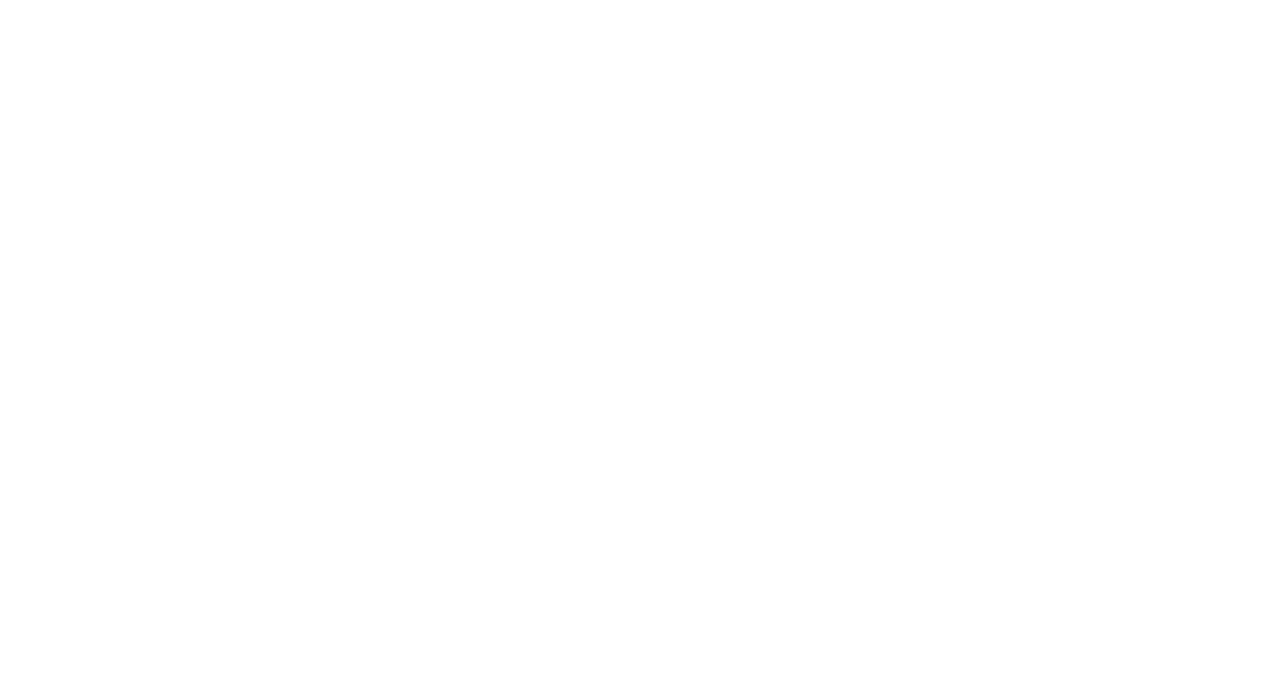
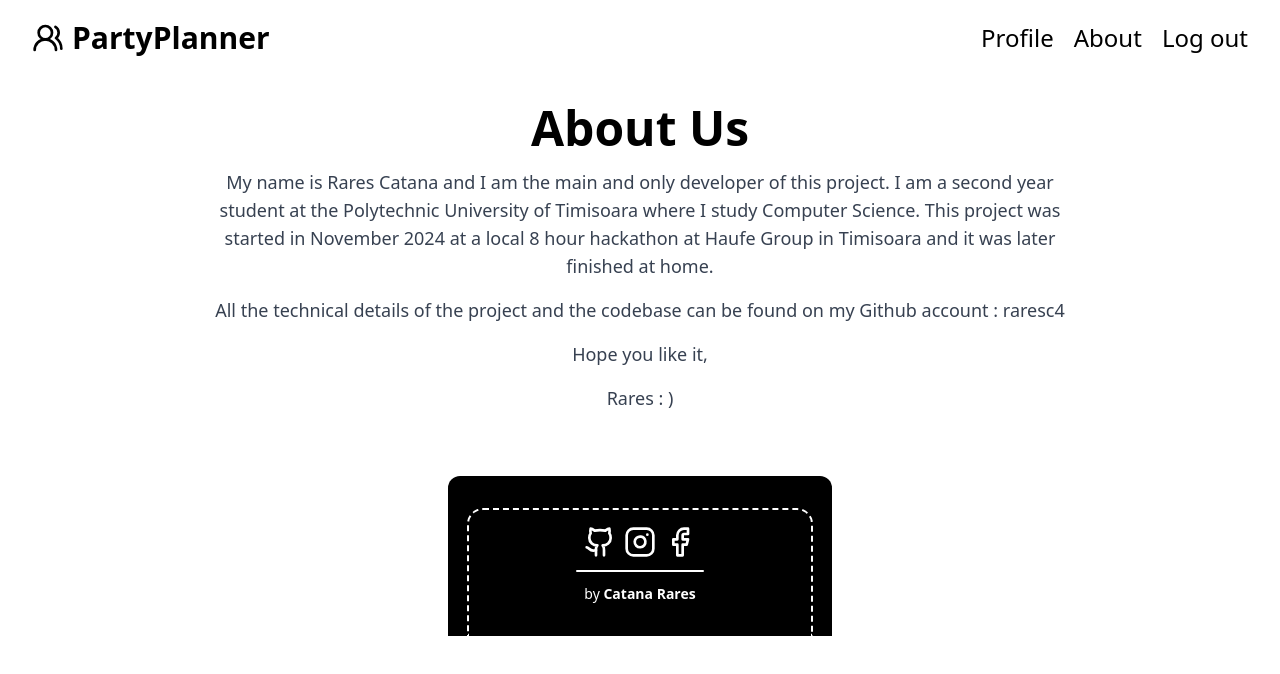
Before and after one commit to raresc4/PartyPlanner, a React (Create React App) app in the folder frontend4/: page /about in a window 1280 px wide. Before the commit this address had no page. Shown: the top 674 px of the page. Built offline with nearby package versions, Linux system fonts and the light colour scheme.

Commit message:
final frontend updates

```diff
--- a/frontend4/src/App.js
+++ b/frontend4/src/App.js
@@ -4,6 +4,7 @@
 import CommunityPage from './Pages/CommunityPage';
 import MainPage from './Pages/MainPage';
 import ProfilePage from './Pages/ProfilePage';
+import AboutPage from './Pages/AboutPage';
 
 function App() {
   return (
@@ -16,6 +17,9 @@
         } />
         <Route path="/camera/:name" element={<CommunityPage />} />
         <Route path="/" element={<MainPage />} />
+        <Route path="/about" element={
+          <AboutPage />}
+          />
       </Routes>
     </BrowserRouter>
   );
--- a/frontend4/src/Components/Footer.jsx
+++ b/frontend4/src/Components/Footer.jsx
@@ -7,9 +7,9 @@
                 <div className="h-[80%] w-[90%] bg-black border-2 border-white border-dashed rounded-tr-2xl rounded-tl-2xl border-b-0 flex flex-col items-center justify-start gap-y-3">
 
                     <div className="flex flex-row items-center justify-center mt-4 gap-x-2">
-                        <a><Github size={32} className="text-2xl text-white hover:text-green-300 hover:cursor-pointer hover:transition-all" /></a>
-                        <a><Instagram size={32} className="text-2xl text-white hover:text-pink-300 hover:cursor-pointer hover:transition-all" /></a>
-                        <a><Facebook size={32} className="text-2xl text-white hover:text-cyan-300 hover:cursor-pointer hover:transition-all" /></a>
+                        <a href="https://github.com/raresc4"><Github size={32} className="text-2xl text-white hover:text-green-300 hover:cursor-pointer hover:transition-all" /></a>
+                        <a href="https://www.instagram.com/raresc4/"><Instagram size={32} className="text-2xl text-white hover:text-pink-300 hover:cursor-pointer hover:transition-all" /></a>
+                        <a href="https://www.facebook.com/profile.php?id=100009349017808"><Facebook size={32} className="text-2xl text-white hover:text-cyan-300 hover:cursor-pointer hover:transition-all" /></a>
                     </div>
 
                     <div className="w-[8rem] h-0.5 bg-white rounded-full" />
--- a/frontend4/src/Components/Navbar.jsx
+++ b/frontend4/src/Components/Navbar.jsx
@@ -16,7 +16,7 @@
 
         <ul className="list-none flex flex-row gap-x-5 text-2xl">
             <li className="hover:font-bold hover:transition-all hover:cursor-pointer" onClick={() => navigate('/profile')}>Profile</li>
-            <li className="hover:font-bold hover:transition-all hover:cursor-pointer">About</li>
+            <li className="hover:font-bold hover:transition-all hover:cursor-pointer" onClick={() => navigate('/about')}>About</li>
             <li onClick={ () => {
                 const credentials = btoa(`${user}:${pass}`);
                 (async () => {
--- /dev/null
+++ b/frontend4/src/Pages/AboutPage.jsx
@@ -0,0 +1,33 @@
+import React from "react";
+import BaseLayout from "../Layouts/BaseLayout";
+import Footer from "../Components/Footer";
+
+export default function AboutPage() {
+    return (
+        <>
+        <BaseLayout>
+        <div class="container mx-auto py-12 px-4">
+         <section class="text-center">
+            <h2 class="text-5xl font-extrabold mb-4 text-black">About Us</h2>
+            <p class="text-lg text-gray-700 max-w-4xl mx-auto">
+                My name is Rares Catana and I am the main and only developer of this project. I am a second year student at the Polytechnic University of Timisoara where I study Computer Science.  This project was started in November 2024 at a local 8 hour hackathon at Haufe Group in Timisoara and it was later finished at home.
+
+
+            </p>
+            <p class="text-lg text-gray-700 max-w-4xl my-4 mx-auto">
+                All the technical details of the project and the codebase can be found on my Github account : raresc4
+            </p>
+            <p class="text-lg text-gray-700 max-w-4xl my-4 mx-auto">
+                Hope you like it,
+            </p>
+            <p class="text-lg text-gray-700 max-w-4xl my-4 mx-auto">
+                Rares : )
+            </p>
+             </section>
+        </div>
+
+        </BaseLayout>
+        <Footer/>
+            </>
+    )
+}
--- a/frontend4/src/Pages/CommunityPage.jsx
+++ b/frontend4/src/Pages/CommunityPage.jsx
@@ -51,34 +51,7 @@
     const navigate = useNavigate();
 
     const initialTasks = [
-        {
-            title: 'Task 1',
-            description: 'Description 1',
-            progress: 50,
-            assignee: 'john_doe',
-            counter : 0
-        },
-        {
-            title: 'Task 2',
-            description: 'Description 2',
-            progress: 50,
-            assignee: 'jane_doe',
-            counter : 0
-        },
-        {
-            title: 'Task 3',
-            description: 'Description 3',
-            progress: 50,
-            assignee: 'john_doe',
-            counter : 0
-        },
-        {
-            title: 'Task 4',
-            description: 'Description 4',
-            progress: 50,
-            assignee: 'jane_doe',
-            counter : 0
-        }
+
     ];
 
     const getMonth = (date) => {
@@ -243,8 +216,14 @@
             console.log(data.event);
             if(data.success === true) {
             const event = data.event;
+            if(event.involvedUsers) {
             setUsers(buildUsers(event.involvedUsers, event.admin));
+            } else {
+                setUsers(buildUsers([], event.admin));
+            }
+            if(event.tasks) {
             dispatch({ type: 'updateTasks', payload: buildTasks(event.tasks) });
+            }
             setTitle(event.title);
             setDate(event.date);
             setLocation(event.location);
@@ -281,7 +260,14 @@
                 <h1 className='text-2xl font-bold'> Members </h1>
                 {users.map((user, index) => (
                     <div key={index} className='flex flex-row justify-start items-center gap-x-2'>
+                        { user.name === admin ?
+                        <>
+                        <p className="text-md w-full">{user.name} (admin)</p>
+                        </> :
+                        <>
                         <p className="text-md w-full">{user.name}</p>
+                        </>
+}
                     </div>
                 ))}
 
@@ -310,7 +296,8 @@
 
                             <div key={index} className='w-full flex flex-row justify-start items-center'>
                                 <p>{task.assignee}</p>
-                                <button className="shrink-20 inline-block w-40 m-2 rounded-lg bg-black py-2 font-bold text-white"
+                                {(task.assignee === loggedUser || loggedUser === admin)   && <>
+                                        <button className="shrink-20 inline-block w-40 m-2 rounded-lg bg-black py-2 font-bold text-white"
                                 onClick={() => {
                                     (async () => {
                                         const username = process.env.REACT_APP_USERNAME;
@@ -374,6 +361,7 @@
                                     }
                                     })();
                                 }}>Set progress</button>
+                                </>}
                             </div>
 
                         </div>
--- a/frontend4/src/Pages/ProfilePage.jsx
+++ b/frontend4/src/Pages/ProfilePage.jsx
@@ -57,14 +57,13 @@
               credentials: 'include'
             });
             const data = await response.json();
-            console.log(data);
             setTitles(data.titles);
             setCreatedDate(data.createdDate);
           } catch (error) {
             console.log(error);
           }
         })();
-}, [loggedUser, createdDate, titles]);
+}, [loggedUser, setLoggedUser, createdDate]);
     const today = new Date().toString();
 
     const openModal = () => setModalOpen(true);
@@ -80,13 +79,13 @@
   return tokenExists ? (
     <div className="w-[100vw] h-[100vh] bg-white flex items-center justify-center bg-white">
     <BaseLayout>
-    <div className="flex flex-1 items-center justify-center bg-gray-100">
+    <div className="flex flex-1 items-center justify-center bg-white">
       <div className="bg-white p-8 shadow-lg rounded-lg border border-gray-200 max-w-md w-full">
         <div className="flex flex-col items-center text-center mb-6">
           <h2 className="text-2xl font-semibold mb-4 text-gray-800">{loggedUser}'s Profile</h2>
           <div className="space-y-3">
             <p className="text-gray-600"><strong>Last Login:</strong> {today.slice(0,15)}</p>
-            <p className="text-gray-600"><strong>Account Created:</strong> {verifyType(createdDate) ?  createdDate.slice(4,9) + ' ' + createdDate.slice(24,29) : '' }</p>
+            <p className="text-gray-600"><strong>Account Created:</strong> {verifyType(createdDate) ?  createdDate.slice(4,9) + ' ' + createdDate.slice(24,29) : 'No data' }</p>
             <div>
               <strong className="text-gray-700">Parties:</strong>
               <ul className="list-disc ml-6 mt-2 text-gray-600">
@@ -140,7 +139,34 @@
             }}>Join Party</button>
             <button className="bg-black text-white px-4 py-2 rounded-lg  transition duration-200 hover:scale-110 hover:transition-all hover:cursor-pointer" onClick={openChangePasswordModal}>Change password</button>
             <ChangePasswordModal isOpen={isChangePasswordModalOpen} onClose={closeChangePasswordModal} username={loggedUser}/>
-             <button className="bg-black text-white px-4 py-2 rounded-lg  transition duration-200 hover:scale-110 hover:transition-all hover:cursor-pointer">Delete account</button>
+             <button className="bg-black text-white px-4 py-2 rounded-lg  transition duration-200 hover:scale-110 hover:transition-all hover:cursor-pointer" onClick={() => {
+              ( async () => {
+                try {
+                  const username2 = process.env.REACT_APP_USERNAME;
+                  const password2 = process.env.REACT_APP_PASSWORD;
+                  const credentials = btoa(`${username2}:${password2}`);
+                  const response = await fetch(`http://localhost:8080/user/delete/${loggedUser}`, {
+                    method: "DELETE",
+                    headers: {
+                      "Content-Type": "application/json",
+                      "Authorization": `Basic ${credentials}`
+                    },
+                    credentials: 'include'
+                }
+                );
+                const data = await response.json();
+                if(data.success === true) {
+                  alert("Account deleted successfully");
+                  navigate("/");
+                } else {
+                  alert("Failed to delete account");
+                }
+              } catch (error) {
+                throw new Error(error.message);
+              }
+            }
+            )();
+             }}>Delete account</button>
           </div>
         </div>
       </div>
```
